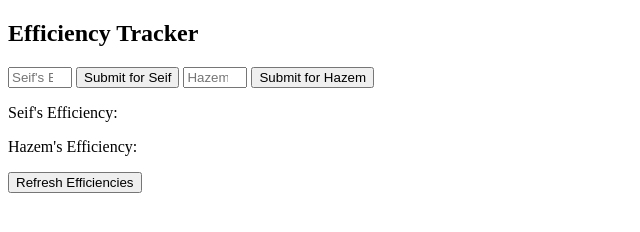
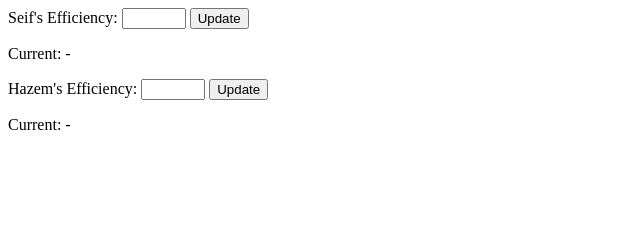
Before and after one commit to SeifElbayomi/efficiency-tracker, a plain HTML site: page index.html in a window 1280 px wide. Shown: the whole page, without its empty margins (0-640 px from the left). Drawn offline with Linux system fonts and the light colour scheme.

Commit message:
Update index.html

```diff
--- a/index.html
+++ b/index.html
@@ -2,16 +2,23 @@
 <html>
 <head>
     <title>Efficiency Tracker</title>
+    <link rel="stylesheet" type="text/css" href="style.css">
 </head>
 <body>
-    <h2>Efficiency Tracker</h2>
-    <input type="number" id="seifEfficiency" placeholder="Seif's Efficiency (0-1)" min="0" max="1" step="0.1">
-    <button onclick="submitEfficiency('Seif')">Submit for Seif</button>
-    <input type="number" id="hazemEfficiency" placeholder="Hazem's Efficiency (0-1)" min="0" max="1" step="0.1">
-    <button onclick="submitEfficiency('Hazem')">Submit for Hazem</button>
-    <p id="seifEfficiency">Seif's Efficiency: </p>
-    <p id="hazemEfficiency">Hazem's Efficiency: </p>
-    <button onclick="getEfficiencies()">Refresh Efficiencies</button>
+    <div>
+        <label for="seifEfficiency">Seif's Efficiency:</label>
+        <input type="number" id="seifEfficiency" min="0" max="1" step="0.1">
+        <button onclick="updateEfficiency('seif')">Update</button>
+        <p id="seifDisplay">Current: -</p>
+    </div>
+
+    <div>
+        <label for="hazemEfficiency">Hazem's Efficiency:</label>
+        <input type="number" id="hazemEfficiency" min="0" max="1" step="0.1">
+        <button onclick="updateEfficiency('hazem')">Update</button>
+        <p id="hazemDisplay">Current: -</p>
+    </div>
+
+    <script src="script.js"></script>
 </body>
-<script src="script.js"></script>
 </html>
```
